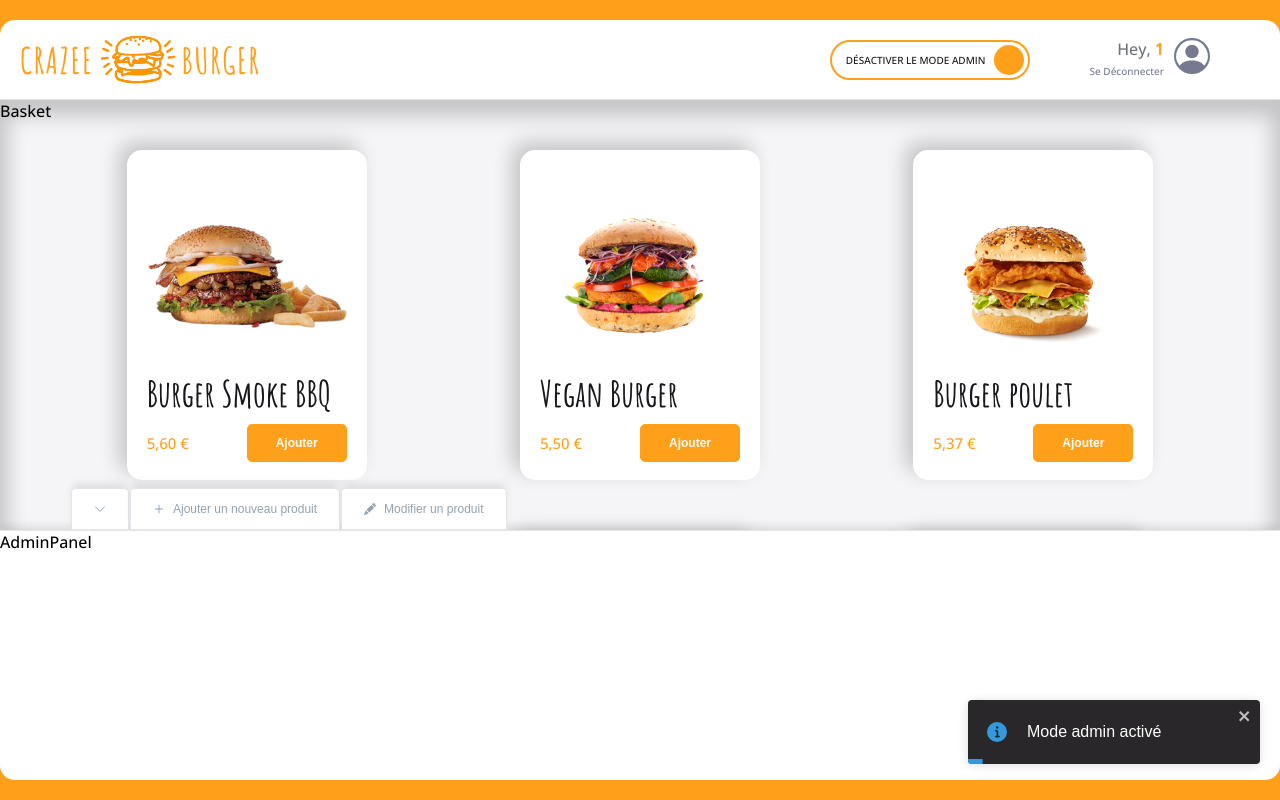
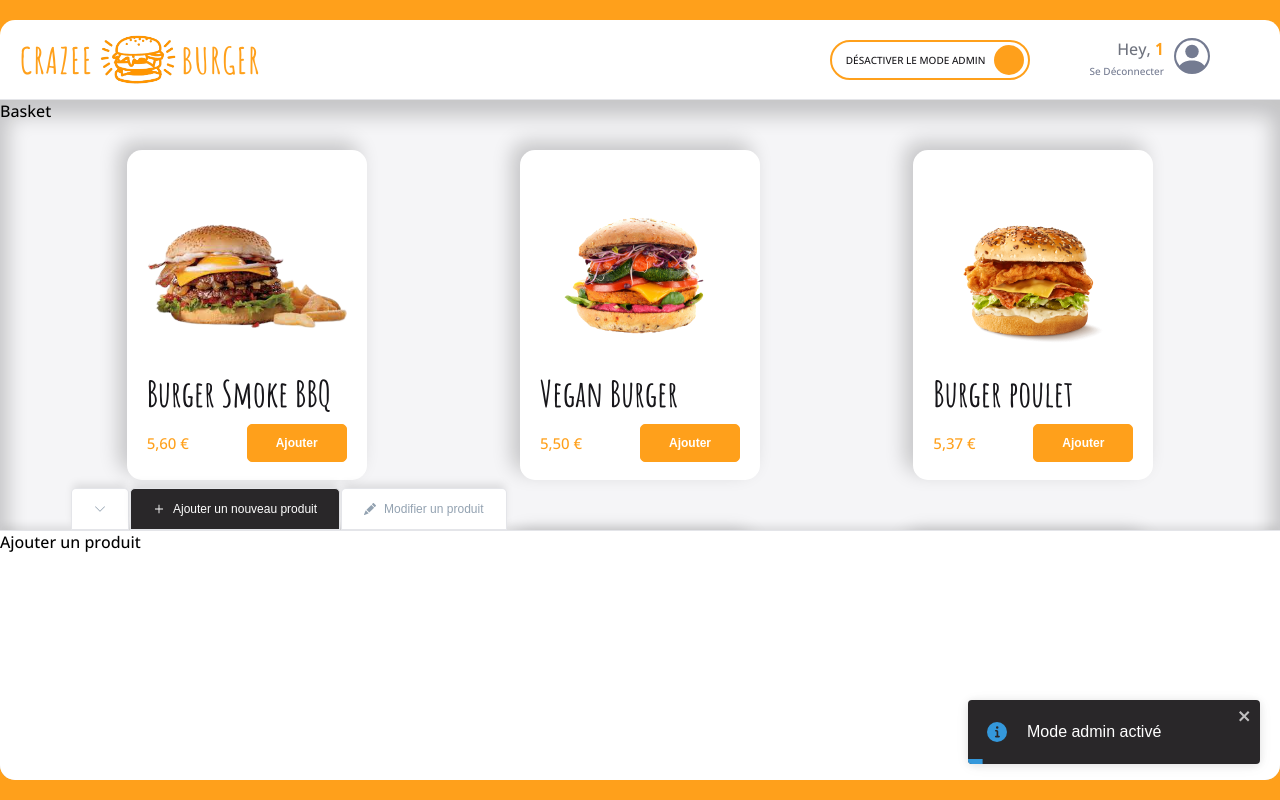
Before and after one commit to BryanHobin/crazee-burger, a React (Vite) app: page /order/1 in a window 1280 px wide. Both pictures are taken after a click on the label 929 px from the left and 59 px from the top of the page. Built offline with nearby package versions, Linux system fonts and the light colour scheme; grey boxes are pictures that could not be loaded; a web font is replaced by a local one.

Commit message:
✨ F07 : ADMIN > Add Panel Admin + UseContext

```diff
--- a/src/components/pages/order/Main/Admin/Admin.jsx
+++ b/src/components/pages/order/Main/Admin/Admin.jsx
@@ -1,14 +1,16 @@
 import { styled } from "styled-components";
 import AdminTabs from "./AdminTabs";
 import AdminPanel from "./AdminPanel";
-import { useState } from "react";
+import { useContext } from "react";
+import OrderContext from "../../../../../context/OrderContext";
 
 export default function Admin() {
- const [isCollapsed, setIsCollapsed] = useState(false)
+ const { isCollapsed } = useContext(OrderContext)
+
 
  return (
   <AdminStyled>
-   <AdminTabs isCollapsed={isCollapsed} setIsCollapsed={setIsCollapsed} />
+   <AdminTabs />
    {!isCollapsed && <AdminPanel />}
   </AdminStyled>
  )
--- a/src/components/pages/order/Main/Admin/AdminPanel.jsx
+++ b/src/components/pages/order/Main/Admin/AdminPanel.jsx
@@ -1,10 +1,17 @@
 import { styled } from 'styled-components';
 import { theme } from '../../../../../theme';
+import { useContext } from 'react';
+import OrderContext from '../../../../../context/OrderContext';
 
 export default function AdminPanel() {
- return (
-  <AdminPanelStyled>AdminPanel</AdminPanelStyled>
- )
+  const { isAddSelected, isEditSelected } = useContext(OrderContext)
+
+  return (
+    <AdminPanelStyled>
+      {isAddSelected && "Ajouter un produit"}
+      {isEditSelected && "Modifier un produit"}
+    </AdminPanelStyled>
+  )
 }
 
 const AdminPanelStyled = styled.div`
--- a/src/components/pages/order/Main/Admin/AdminTabs.jsx
+++ b/src/components/pages/order/Main/Admin/AdminTabs.jsx
@@ -3,17 +3,30 @@ import Tab from "../../../../reusable-ui/Tab";
 import { BsFillPencilFill, BsChevronDown, BsChevronUp } from "react-icons/bs";
 import { AiOutlinePlus } from "react-icons/ai";
 import { theme } from "../../../../../theme";
+import { useContext } from "react";
+import OrderContext from "../../../../../context/OrderContext";
 
-export default function AdminTabs({ isCollapsed, setIsCollapsed }) {
-  const handleClick = () => {
-    setIsCollapsed(!isCollapsed)
+export default function AdminTabs() {
+  const { isCollapsed, setIsCollapsed, isAddSelected, setIsAddSelected, isEditSelected, setIsEditSelected } = useContext(OrderContext)
+  const selectEdit = () => {
+    setIsAddSelected(false)
+
+    setIsCollapsed(false)
+    setIsEditSelected(true)
+  }
+
+  const selectAdd = () => {
+    setIsEditSelected(false)
+
+    setIsCollapsed(false)
+    setIsAddSelected(true)
   }
 
   return (
     <AdminTabsStyled>
-      <Tab Icon={isCollapsed ? <BsChevronUp /> : <BsChevronDown />} onClick={handleClick} className={isCollapsed ? "is-active" : ""} />
-      <Tab Icon={<AiOutlinePlus />} label={"Ajouter un nouveau produit"} />
-      <Tab Icon={<BsFillPencilFill />} label={"Modifier un produit"} />
+      <Tab Icon={isCollapsed ? <BsChevronUp /> : <BsChevronDown />} onClick={() => { setIsCollapsed(!isCollapsed) }} className={isCollapsed ? "is-active" : ""} />
+      <Tab Icon={<AiOutlinePlus />} label={"Ajouter un nouveau produit"} onClick={selectAdd} className={isAddSelected ? "is-active" : ""} />
+      <Tab Icon={<BsFillPencilFill />} label={"Modifier un produit"} onClick={selectEdit} className={isEditSelected ? "is-active" : ""} />
     </AdminTabsStyled>
   )
 }
--- a/src/components/pages/order/OrderPage.jsx
+++ b/src/components/pages/order/OrderPage.jsx
@@ -8,7 +8,19 @@ import OrderContext from "../../../context/OrderContext";
 export default function OrderPage() {
   //state
   const [isAdminMode, setIsAdminMode] = useState(false)
-  const orderContextValue = { isAdminMode, setIsAdminMode }
+  const [isCollapsed, setIsCollapsed] = useState(false)
+  const [isEditSelected, setIsEditSelected] = useState(false)
+  const [isAddSelected, setIsAddSelected] = useState(true)
+
+
+  const orderContextValue = {
+    isAdminMode, setIsAdminMode, isCollapsed,
+    setIsCollapsed,
+    isAddSelected,
+    setIsAddSelected,
+    isEditSelected,
+    setIsEditSelected
+  }
 
   //compo
 
--- a/src/context/OrderContext.jsx
+++ b/src/context/OrderContext.jsx
@@ -3,4 +3,14 @@ import { createContext } from "react";
 export default createContext({
  isAdminMode: false,
  setIsAdminMode: () => { },
+
+ isCollapsed: false,
+ setIsCollapsed: () => { },
+
+ isAddSelected: true,
+ setIsAddSelected: () => { },
+
+ isEditSelected: false,
+ setIsEditSelected: () => { },
+
 })
```
